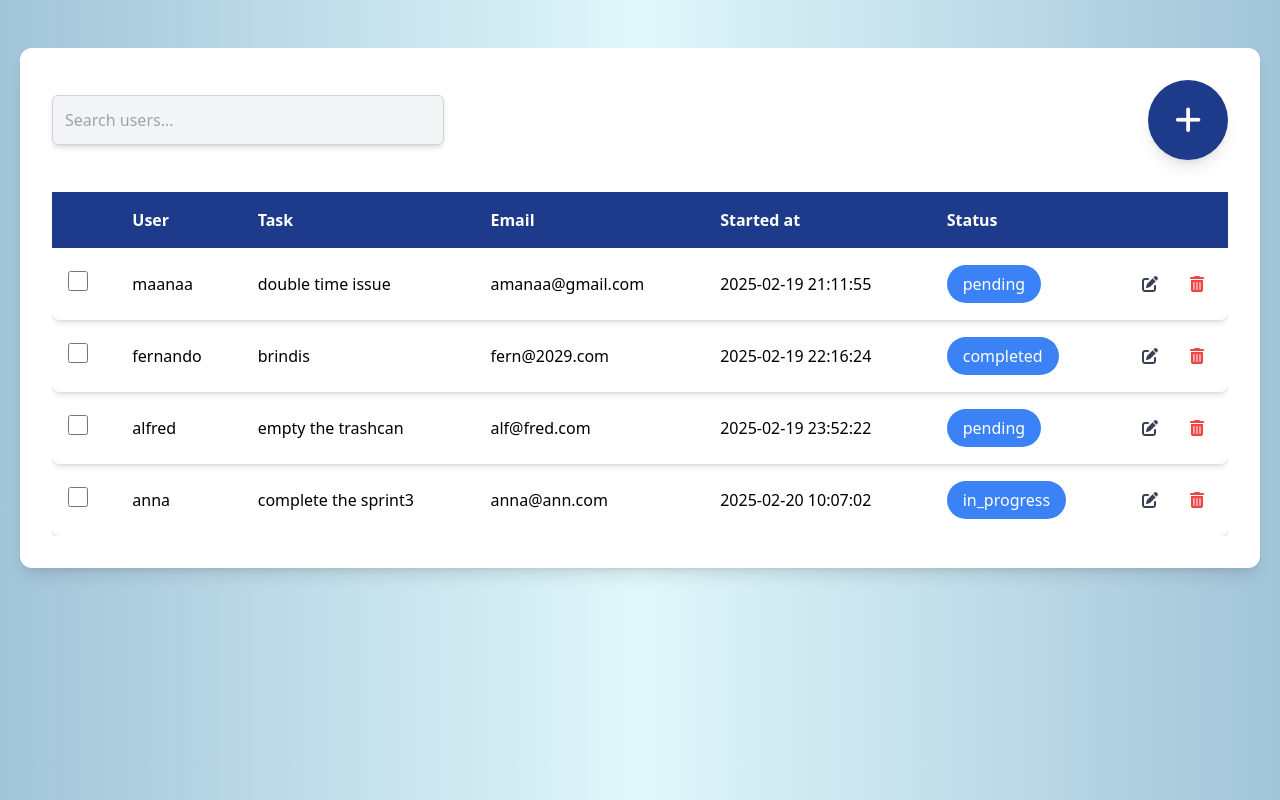
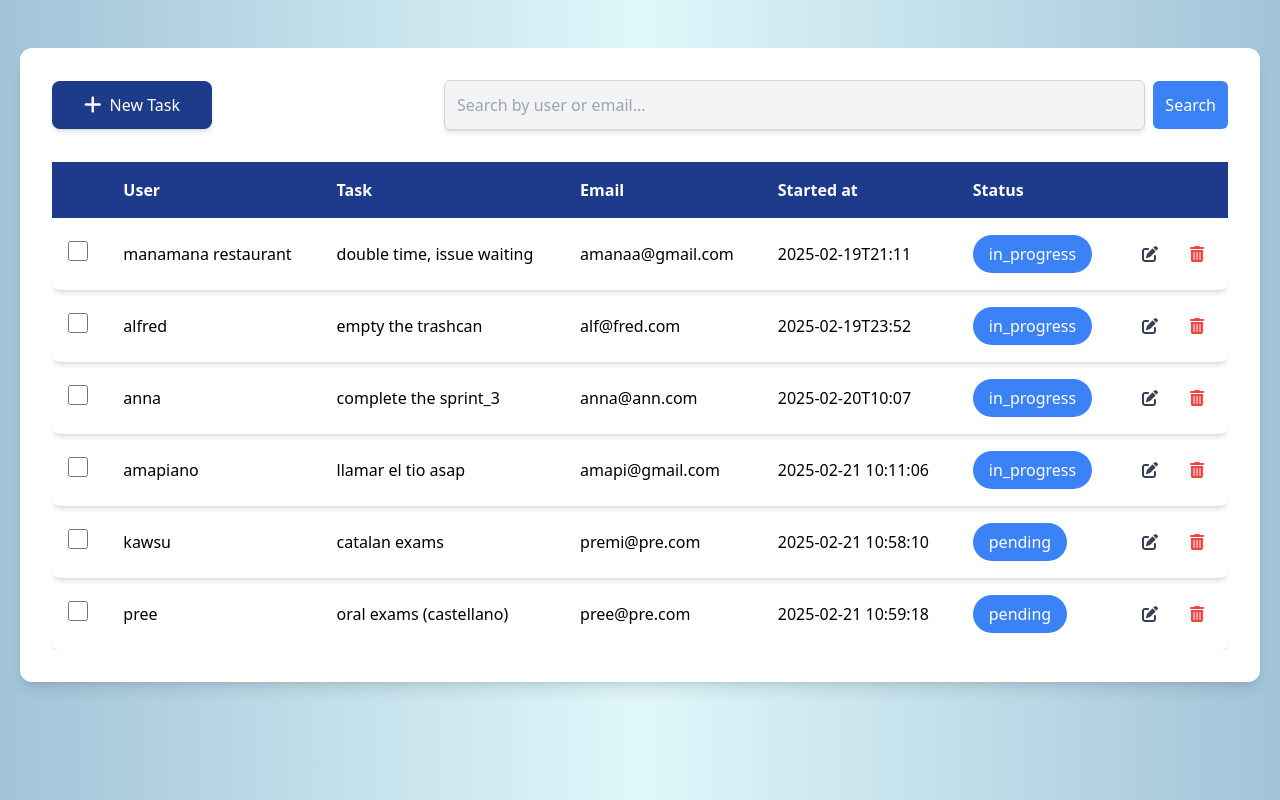
Before and after one commit to AnnaMercado/Sprint_3, a PHP site: page /Sprint_3/app/views/scripts/task/index.phtml in a window 1280 px wide. Run offline with PHP 8.4, Linux system fonts and the light colour scheme; some libraries are stand-ins or nearby versions.

Commit message:
all pieces in place
wrapped up the update. did some trial runs an all seems to be functioning great.

```diff
--- a/app/controllers/TaskController.php
+++ b/app/controllers/TaskController.php
@@ -9,6 +9,14 @@ class TaskController extends Controller {
     public function indexAction() {
         $tasks = $this->getAllTasks();
 
+        if (isset($_GET['search']) && !empty($_GET['search'])) {
+            $searchQuery = filter_var(trim($_GET['search']), FILTER_SANITIZE_FULL_SPECIAL_CHARS);
+
+            // Filter tasks by name or email
+            $tasks = array_filter($tasks, function($task) use ($searchQuery) {
+                return stripos($task['name'], $searchQuery) !== false || stripos($task['email'], $searchQuery) !== false;
+            });
+        }
     }
 
     //create-rud
@@ -38,35 +46,58 @@ class TaskController extends Controller {
         }
     }
 
+
     //cr---update---d
-   public function updateAction($id) {
-    $data = json_decode(file_get_contents($this->jsonFile), true);
-    $tasks = $data['tasks'] ?? [];
+    public function updateAction() {
+        if ($_SERVER['REQUEST_METHOD'] === 'GET') {
+            die("Error: Direct access to update page is not allowed.");
+        }
 
-    $task = null;
-    foreach ($tasks as &$t) {
-        if ($t['id'] === $id) {
-            $task = &$t;
+        if (!isset($_POST['id']) || empty($_POST['id'])) {
+            die("Error: No task identifier provided.");
+        }
+
+        $id = $_POST['id'];
+
+        $tasks = $this->getAllTasks();
+        $taskToUpdate = null;
+
+        // Find the task by ID
+        foreach ($tasks as $task) {
+            if ($task['id'] === $id) {
+                $taskToUpdate = $task;
                 break;
             }
         }
-    if (!$task) {
+
+        if (!$taskToUpdate) {
             die("Error: Task not found.");
         }
 
-    if ($_SERVER['REQUEST_METHOD'] === 'POST') {
-        $task['name'] = filter_var(trim($_POST['name']), FILTER_SANITIZE_FULL_SPECIAL_CHARS);
-        $task['task'] = filter_var(trim($_POST['task']), FILTER_SANITIZE_FULL_SPECIAL_CHARS);
-        $task['status'] = filter_var(trim($_POST['status']), FILTER_SANITIZE_FULL_SPECIAL_CHARS);
+        // If form is submitted, update the task
+        if ($_SERVER['REQUEST_METHOD'] === 'POST' && isset($_POST['name'])) {
+            $taskToUpdate['name'] = $_POST['name'] ?? $taskToUpdate['name'];
+            $taskToUpdate['task'] = $_POST['task'] ?? $taskToUpdate['task'];
+            $taskToUpdate['created_at'] = $_POST['created_at'] ?? $taskToUpdate['created_at'];
+            $taskToUpdate['status'] = $_POST['status'] ?? $taskToUpdate['status'];
 
-        file_put_contents($this->jsonFile, json_encode(['tasks' => $tasks], JSON_PRETTY_PRINT));
+            // Save changes to tasks array
+            foreach ($tasks as &$task) {
+                if ($task['id'] === $taskToUpdate['id']) {
+                    $task = $taskToUpdate;
+                    break;
+                }
+            }
 
-        header("Location: /index");
+            $this->saveTasks($tasks);
+
+            // Redirect right after update
+            header("Location: /tasks");
             exit();
         }
+
         include __DIR__ . '/../views/scripts/task/update.phtml';
     }
-
 
     //cru---delete
     public function deleteAction()
@@ -93,8 +124,6 @@ class TaskController extends Controller {
 
         exit();
     }
-
-
 
 
    //helper functions for the crud
@@ -127,7 +156,7 @@ class TaskController extends Controller {
         $this->saveTasks($tasks);
     }
 
-
+     //validating zone
     public function validateValues($email) {
         if (empty($email)) {
             return "Por favor, complete todos los campos.";
--- a/app/data/tasks.json
+++ b/app/data/tasks.json
@@ -2,35 +2,51 @@
     "tasks": [
         {
             "id": "67b63b0b2f7bb",
-            "name": "maanaa",
-            "task": "double time issue",
-            "created_at": "2025-02-19 21:11:55",
-            "status": "pending",
+            "name": "manamana restaurant",
+            "task": "double time, issue waiting",
+            "created_at": "2025-02-19T21:11",
+            "status": "in_progress",
             "email": "amanaa@gmail.com"
-        },
-        {
-            "id": "67b64a2814252",
-            "name": "fernando",
-            "task": "brindis",
-            "created_at": "2025-02-19 22:16:24",
-            "status": "completed",
-            "email": "fern@2029.com"
         },
         {
             "id": "67b660a6627ec",
             "name": "alfred",
             "task": "empty the trashcan",
-            "created_at": "2025-02-19 23:52:22",
-            "status": "pending",
+            "created_at": "2025-02-19T23:52",
+            "status": "in_progress",
             "email": "alf@fred.com"
         },
         {
             "id": "67b6f0b6cdb15",
             "name": "anna",
-            "task": "complete the sprint3",
-            "created_at": "2025-02-20 10:07:02",
+            "task": "complete the sprint_3",
+            "created_at": "2025-02-20T10:07",
             "status": "in_progress",
             "email": "anna@ann.com"
+        },
+        {
+            "id": "67b8432adda5d",
+            "name": "amapiano",
+            "task": "llamar el tio asap",
+            "created_at": "2025-02-21 10:11:06",
+            "status": "in_progress",
+            "email": "amapi@gmail.com"
+        },
+        {
+            "id": "67b84e329d4db",
+            "name": "kawsu",
+            "task": "catalan exams",
+            "created_at": "2025-02-21 10:58:10",
+            "status": "pending",
+            "email": "premi@pre.com"
+        },
+        {
+            "id": "67b84e764a6af",
+            "name": "pree",
+            "task": "oral exams (castellano)",
+            "created_at": "2025-02-21 10:59:18",
+            "status": "pending",
+            "email": "pree@pre.com"
         }
     ]
 }
--- a/app/views/scripts/task/index.phtml
+++ b/app/views/scripts/task/index.phtml
@@ -12,12 +12,21 @@
     <div class="flex items-start justify-center w-full h-screen p-5 pt-12">
         <div class="bg-white w-full max-w-7xl p-8 rounded-xl shadow-lg space-y-8">
 
-            <!-- Search bar and "New Task" button -->
-            <div class="flex items-center justify-between mb-6">
-                <input type="text" id="search_bar" placeholder="Search users..." class="p-3 border border-gray-300 rounded-md text-gray-700 bg-gray-100 focus:ring-2 focus:ring-blue-500 focus:outline-none transition duration-300 w-1/3 shadow-md">
-                <a href="create" class="p-3 bg-blue-900 text-white rounded-full hover:bg-green-600 focus:ring-4 focus:ring-blue-500 transition duration-300 w-20 h-20 flex justify-center items-center shadow-lg hover:scale-105">
-                    <i class="fas fa-plus text-3xl"></i>
+            <!-- Search bar and "New Task" button container -->
+            <div class="flex justify-between items-center mb-6 space-x-4">
+                <a href="create" class="flex items-center justify-center bg-blue-900 text-white py-3 px-6 rounded-lg hover:bg-blue-700 focus:ring-4 focus:ring-blue-500 transition duration-300 w-40 h-12 shadow-md">
+                    <i class="fas fa-plus text-xl mr-2"></i> New Task
                 </a>
+
+                <!-- Search Bar -->
+                <form action="/tasks" method="GET" class="flex items-center space-x-2 w-2/3">
+                    <input type="text" id="search_bar" name="search" placeholder="Search by user or email..."
+                    class="w-full p-3 border border-gray-300 rounded-md text-gray-700 bg-gray-100 focus:ring-2 focus:ring-blue-500 focus:outline-none transition duration-300 shadow-md"
+                    value="<?= htmlspecialchars($_GET['search'] ?? ''); ?>" />
+                    <button type="submit" class="bg-blue-500 text-white p-3 rounded-md hover:bg-blue-600 focus:outline-none transition duration-300 w-20">
+                        Search
+                    </button>
+                </form>
             </div>
 
             <div class="overflow-x-auto mt-4">
@@ -39,6 +48,15 @@
                         require_once __DIR__ . '/../../../controllers/TaskController.php';
                         $taskController = new TaskController();
                         $tasks = $taskController->getAllTasks();
+
+                        // Handle search filter
+                        if (isset($_GET['search']) && !empty($_GET['search'])) {
+                            $searchQuery = filter_var(trim($_GET['search']), FILTER_SANITIZE_FULL_SPECIAL_CHARS);
+                            // Filter tasks by name or email
+                            $tasks = array_filter($tasks, function($task) use ($searchQuery) {
+                                return stripos($task['name'], $searchQuery) !== false || stripos($task['email'], $searchQuery) !== false;
+                            });
+                        }
                         ?>
 
                         <?php if (!empty($tasks)): ?>
@@ -56,11 +74,16 @@
                                     </td>
                                     <td class="p-4 flex justify-center space-x-4 button-column">
 
+
                                           <!-- edit icon -->
-                                          <a href="/tasks/update/<?= htmlspecialchars($task['id']); ?>" class="text-gray-700 p-2 rounded hover:bg-gray-200 focus:ring-2 focus:ring-blue-500 icon-edit-btn btn btn-primary">
+                                          <form action="update" method="POST" class="inline">
+    <input type="hidden" name="id" value="<?= htmlspecialchars($task['id']) ?>">
+    <button type="submit" class="text-gray-700 p-2 rounded hover:bg-gray-200 focus:ring-2 focus:ring-blue-500">
+        <i class="fas fa-edit"></i>
+    </button>
+</form>
 
-                                          <i class="fas fa-edit"></i>
-                                          </a>
+
 
                                         <!-- delete icon -->
                                         <form action="delete" method="POST" onsubmit="return confirm('Are you sure you want to delete this task?')">
@@ -91,20 +114,22 @@
 
     if (checkbox.checked) {
         statusCell.textContent = 'Completed';
-                statusCell.classList.remove('bg-blue-500', 'text-white');
-                statusCell.classList.add('bg-green-500', 'text-white');
+        statusCell.classList.remove('bg-blue-500');
+        statusCell.classList.add('bg-green-500');
         taskItems.forEach((cell, index) => {
             if (index !== 5 && index !== 6) {
                 cell.style.textDecoration = "line-through";
+                cell.style.color = "#9E9E9E";
             }
         });
     } else {
         statusCell.textContent = 'Pending';
-                statusCell.classList.remove('bg-green-500', 'text-white');
-                statusCell.classList.add('bg-blue-500', 'text-white');
+        statusCell.classList.remove('bg-green-500');
+        statusCell.classList.add('bg-blue-500');
         taskItems.forEach((cell, index) => {
             if (index !== 5 && index !== 6) {
                 cell.style.textDecoration = "none";
+                cell.style.color = "";
             }
         });
     }
--- a/config/routes.php
+++ b/config/routes.php
@@ -14,7 +14,7 @@ $routes = array(
 	'/login'        => 'User#logInUser',
 	'/signup'       => 'User#signUpUser',
 	'/tasks'        => 'Task#index',
-	'/create' => 'Task#create',
-	'/tasks/update' => 'Task#update',
-	'/delete'  => 'Task#delete',
+	'/create'       => 'Task#create',
+	'/update'       => 'Task#update',
+	'/delete'       => 'Task#delete',
 );
```
Also changed, not shown: app/views/scripts/task/update.phtml (+53 -46 lines). Lines whose indentation alone changed are shown as unchanged.
